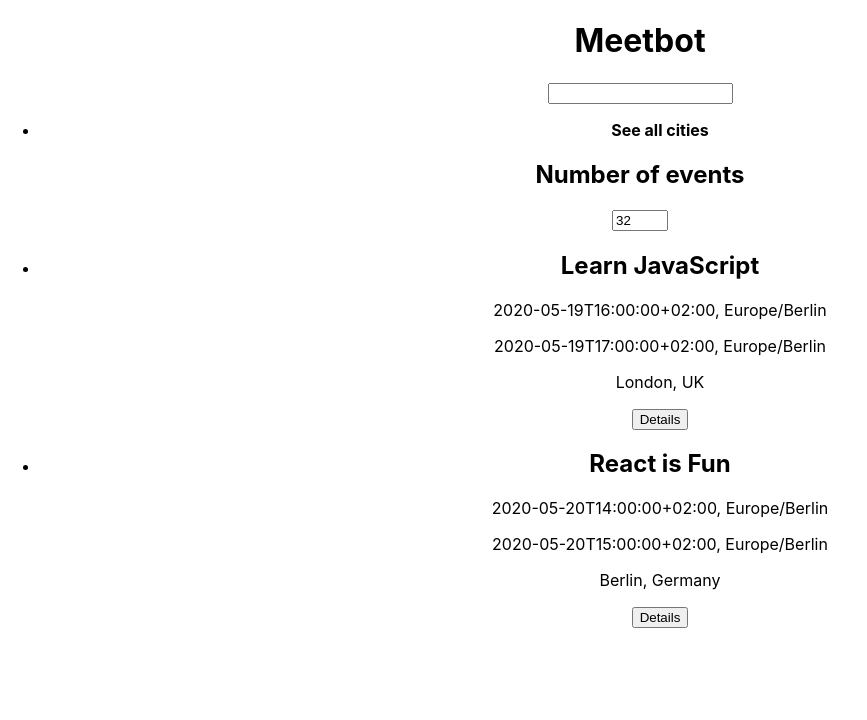
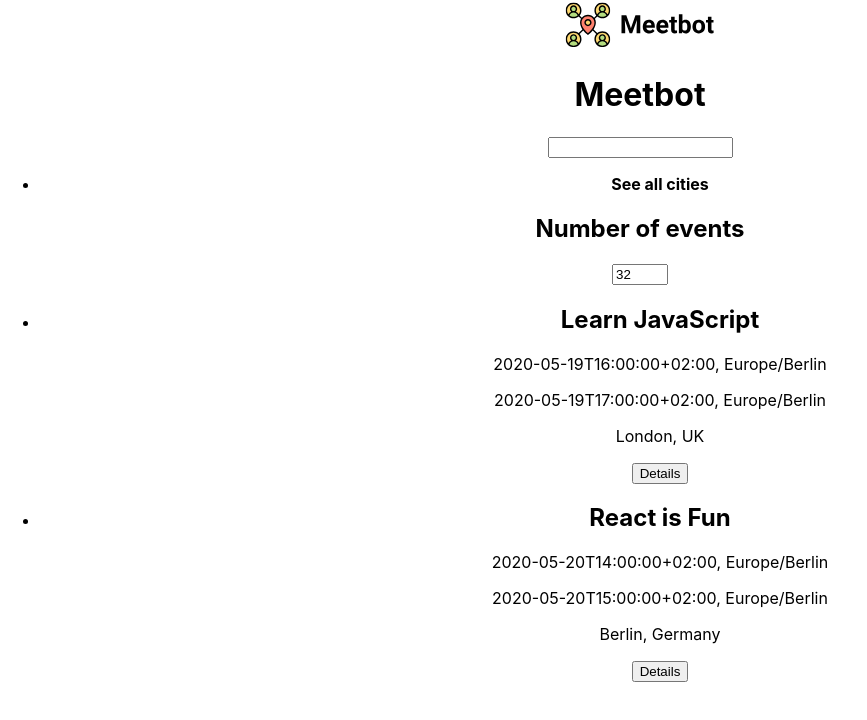
Before and after one commit to gregoriodelasheras/meetbot, a React (Create React App) app: page / in a window 1280 px wide. Shown: the top 720 px of the page, without its empty margins (0-867 px from the left). Built offline with nearby package versions, Linux system fonts and the light colour scheme.

Commit message:
style: add new logo

```diff
--- a/src/App.js
+++ b/src/App.js
@@ -1,5 +1,5 @@
 import React, { Component } from 'react';
-// import logo from '../public/img/Meetbot.svg';
+import logo from './logo.svg';
 import './App.css';
 import EventList from './EventList';
 import CitySearch from './CitySearch';
@@ -44,6 +44,7 @@ class App extends Component {
   render() {
     return (
       <div className='App'>
+        <img src={logo} alt='Logo' className='img-fluid logo-web' />
         <h1>Meetbot</h1>
         <CitySearch
           locations={this.state.locations}
```
Also changed, not shown: src/logo.svg.
